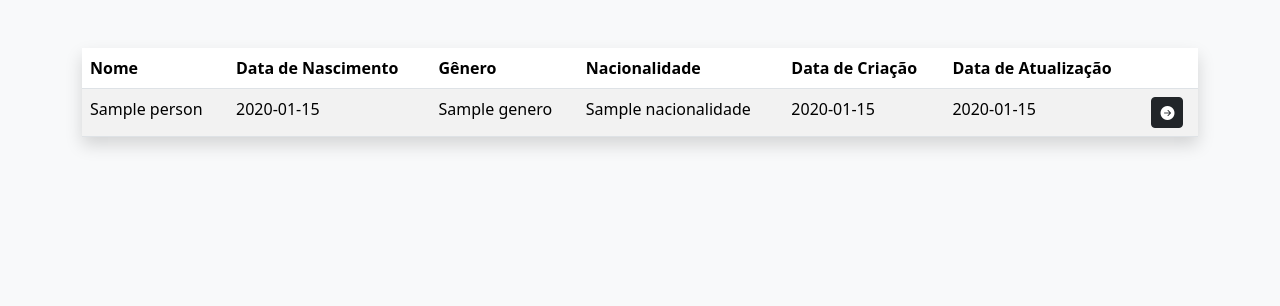
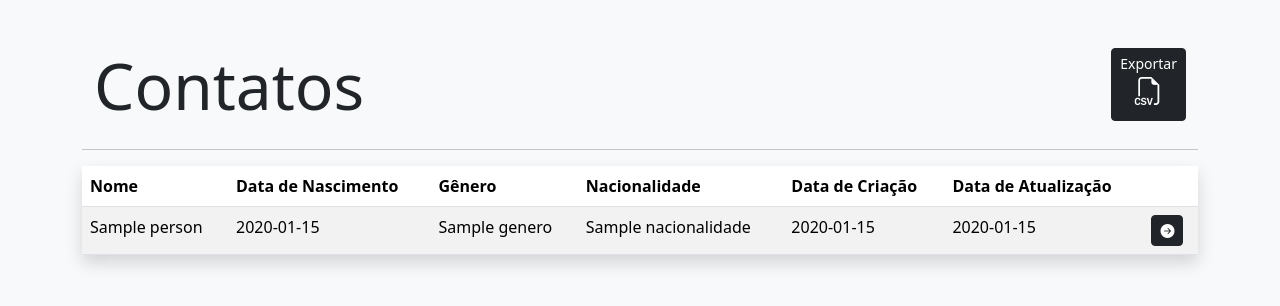
Before and after one commit to bhunao/contact_csv_parser, a Python web app: template web/templates/persons_table.html in a window 1280 px wide. Shown: the part 57-363 px from the top of the page. Run offline with Jinja, Linux system fonts and the light colour scheme; the template is opened without the code that fills it: most values are stand-ins (such as "Sample title", 1, 10 or a date in 2020).

Commit message:
download button to export table as csv

```diff
--- a/web/templates/persons_table.html
+++ b/web/templates/persons_table.html
@@ -1,6 +1,27 @@
 {% extends "base.html" %}
 {% block content %}
     <div class="container mt-5">
+
+        <div class="container">
+            <div class="row">
+                <div class="col">
+                    <h2 class="display-3">Contatos</h2>
+                </div>
+                <div class="col text-end">
+                    <a href="/persons/export_csv">
+                        <button class="btn btn-dark btn-sm">
+                            Exportar
+                            <h3>
+                                <i class="bi bi-filetype-csv"></i>
+                            </h3>
+                        </button>
+                    </a>
+                </div>
+            </div>
+        </div>
+        <hr>
+
+
         <table class="table table-striped shadow">
             <thead>
                 <tr>
```
Also changed, not shown: web/app/routers/persons.py (+23 -2 lines).
